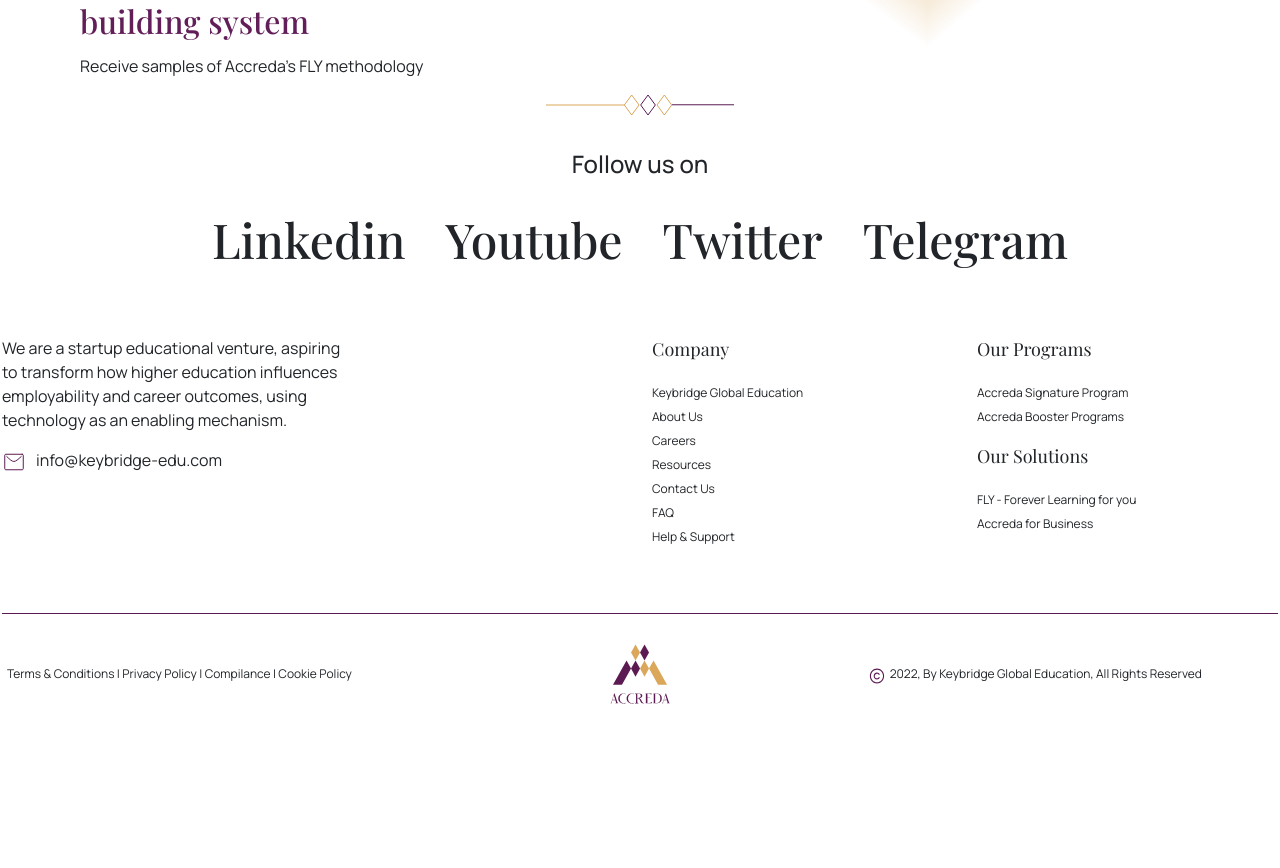
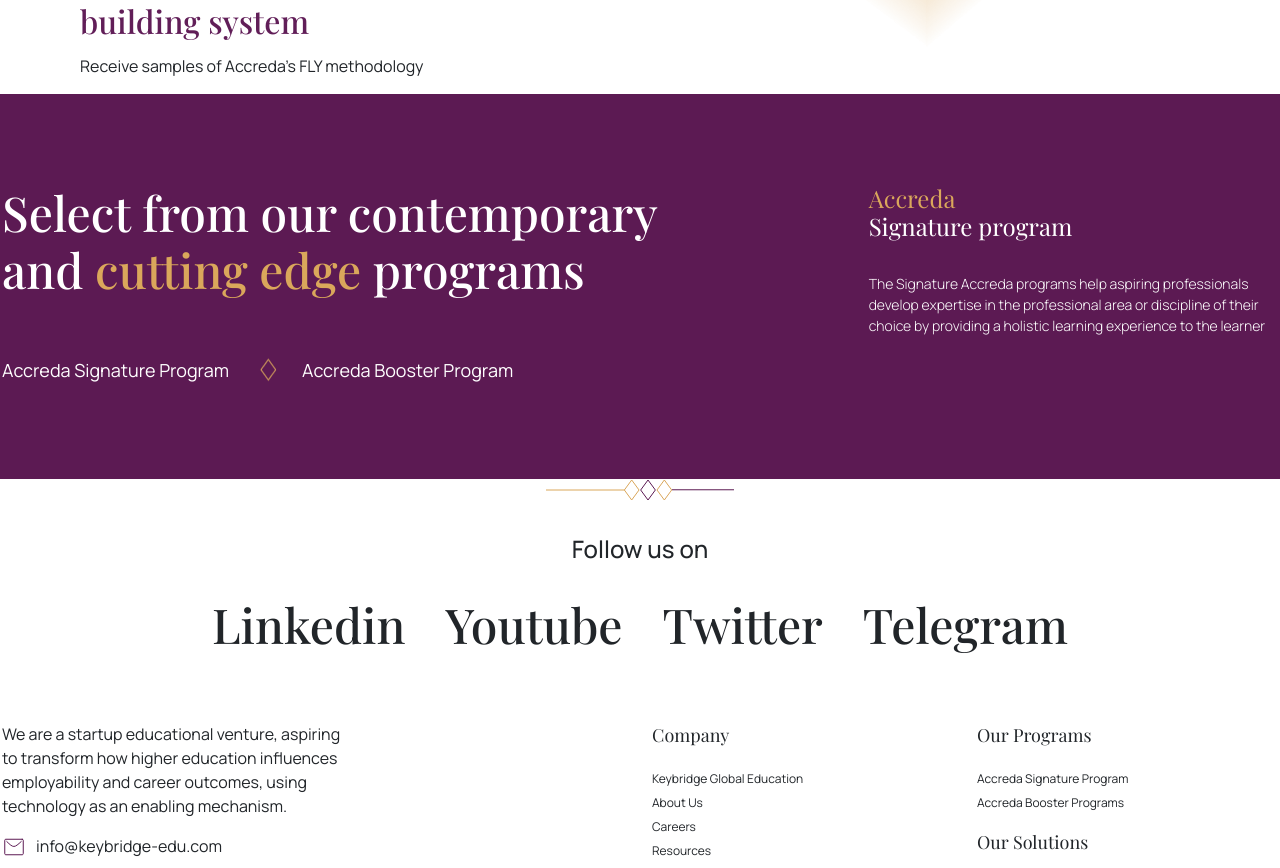
Before and after one commit to jitendra1604/nextjstemplate, a Next.js app: page / in a window 1280 px wide. Shown: the part 2146-3014 px from the top of the page. Before the commit the page ends 2880 px from the top, so only its background shows below. Built offline with nearby package versions, Linux system fonts and the light colour scheme.

Commit message:
started contemporary section

```diff
--- a/components/Data/homepage.js
+++ b/components/Data/homepage.js
@@ -80,3 +80,30 @@
     ],
   },
 ];
+
+export const contempdata = [
+        {
+            id:'1',
+            img: "",
+            title: "DigitalMarketing",
+            para: "A Postgraduate program that helps you master the digital marketing domain.",
+            foot1: "Offered By: Maryville University",
+            foot2: "Duration: 12 Months",
+        },
+        {
+            id:'2',
+            img: "",
+            title: "Leadership",
+            para: "A Postgraduate program that helps you master the digital marketing domain.",
+            foot1: "Offered By: Maryville University",
+            foot2: "Duration: 12 Months",
+        },
+        {
+            id:'3',
+            img: "",
+            title: "BusinessAcumen",
+            para: "A Postgraduate program that helps you master the digital marketing domain.",
+            foot1: "Offered By: Maryville University",
+            foot2: "Duration: 12 Months",
+        },
+    ]
--- /dev/null
+++ b/components/homepage/Contempary.tsx
@@ -0,0 +1,47 @@
+import React from 'react'
+import { Col, Nav, Row, Tab } from 'react-bootstrap';
+import styles from "../../styles/components/Home.module.scss";
+
+const Contempary = () => {
+
+
+  return (
+    <section className={styles.contempary_sec}>
+        <div className={`container`}>
+            <Tab.Container defaultActiveKey="accreda_sign">
+            <Row>
+                <Col md={7}>
+                    <h2>Select from our contemporary and <span>cutting edge</span> programs</h2>
+                    <div className={styles.contempary_tabs}>
+                        <Nav>
+                            <Nav.Item className={styles.nav_item}>
+                                <Nav.Link eventKey="accreda_sign">Accreda Signature Program</Nav.Link>
+                            </Nav.Item>
+                            <Nav.Item className={styles.nav_item}>
+                                <Nav.Link eventKey="accreda_booster">Accreda Booster Program</Nav.Link>
+                            </Nav.Item>
+                        </Nav>
+                    </div>
+                </Col>
+                <Col md= {{ span: 4, offset: 1 }}>
+                    <div className={styles.contempary_tab_content}>
+                        <Tab.Content>
+                            <Tab.Pane eventKey="accreda_sign">
+                                <h6><span>Accreda</span> Signature program</h6>
+                                <p>The Signature Accreda programs help aspiring professionals develop expertise in the professional area or discipline of their choice by providing a holistic learning experience to the learner </p>
+                            </Tab.Pane>
+                            <Tab.Pane eventKey="accreda_booster">
+                            2
+                            </Tab.Pane>
+                        </Tab.Content>
+                    </div>
+                </Col>
+
+            </Row>
+            </Tab.Container>
+        </div>
+    </section>
+  )
+}
+
+export default Contempary
--- a/pages/Homepage.tsx
+++ b/pages/Homepage.tsx
@@ -1,8 +1,10 @@
 import React from "react";
 import Bannersection from "../components/homepage/Bannersection";
 import Career from "../components/homepage/Career";
+import Contempary from "../components/homepage/Contempary";
 import Partnerslist from "../components/homepage/Partnerslist";
 import Programs from "../components/homepage/Programs";
+
 
 const Homepage = () => {
   return (
@@ -11,6 +13,7 @@
       <Partnerslist />
       <Programs />
       <Career />
+      <Contempary />
     </div>
   );
 };
--- a/styles/components/Home.module.scss
+++ b/styles/components/Home.module.scss
@@ -1,3 +1,4 @@
+@import "../variables.scss";
 // .container {
 //   padding: 0 2rem;
 // }
@@ -293,6 +294,73 @@
 
 // End Home Page
 
+// contempary - start
+
+.contempary_sec{
+  background-color: $secondary-vt-color;
+  padding: 90px 0;
+  h2{
+    color: $color-white;
+    font-weight: 500;
+    margin-bottom: 53px;
+    span{
+      color: $color-yellow;
+    }
+  }
+  .contempary_tabs{
+    .nav_item{
+      position: relative;
+      a{
+        padding: 5px 0;
+        color: $color-white;
+        font-size: 18px;
+        text-transform: capitalize;
+        margin-right: 73px;
+      }
+    }
+    .nav_item::after{
+      content: '';
+      background-image: url(../../public/images/empty_diamond.png);
+      background-position: center;
+      background-repeat: no-repeat;
+      display: inline-block;
+      position: absolute;
+      right: 25px;
+      top: 50%;
+      transform: translateY(-50%);
+      height: 23px;
+      width: 17px;
+    }
+    .nav_item:last-child{
+      margin-right: 0;
+    }
+    .nav_item:last-child::after{
+      background-image: none;
+    }
+  }
+  .contempary_tab_content{
+    h6{
+      font-size: 24px;
+      color: $color-white;
+      font-family: "Playfair Display", serif;
+      margin-bottom: 32px;
+      font-weight: 300;
+      span{
+        color: $color-yellow;
+        display: block;
+      }
+    }
+    p{
+      color: $color-white;
+      font-size: 14px;
+      font-weight: 300;
+    }
+  }
+}
+
+
+// contempary - end
+
 @media (max-width: 600px) {
   .grid {
     width: 100%;
```
Also changed, not shown: public/images/empty_diamond.png (added), 1 other file (tests, documents, lock files or other folders).
